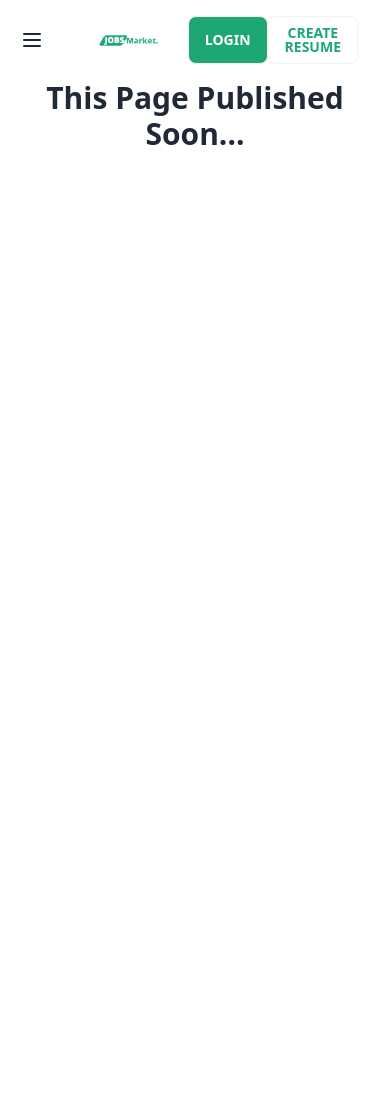
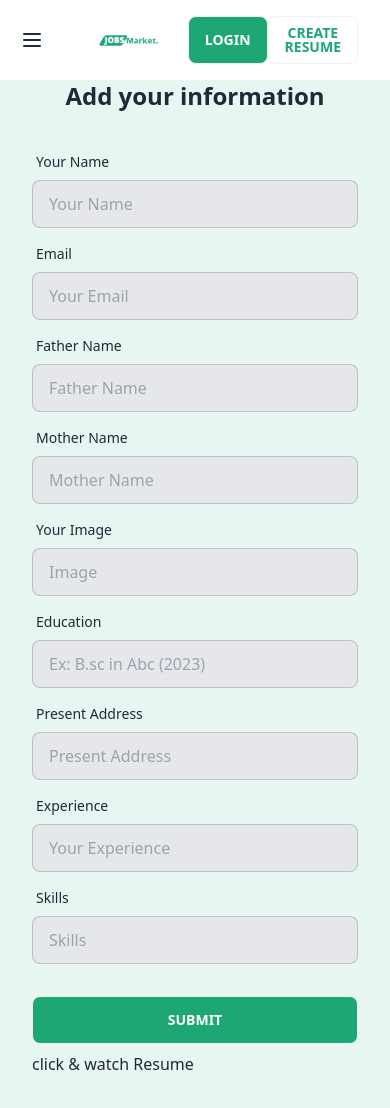
Before and after one commit to shahi-shawal/job-market-client-side, a React (Vite) app: page /resume in a window 390 px wide. Before the commit the page ends 844 px from the top, so only its background shows below. Built offline with nearby package versions, Linux system fonts and the light colour scheme; no server answers.

Commit message:
resume add

```diff
--- a/src/Components/Shared/Navbar.jsx
+++ b/src/Components/Shared/Navbar.jsx
@@ -18,6 +18,7 @@ const Navbar = () => {
        <NavLink  to="/"><li><a>Home</a></li></NavLink>
        <NavLink to="/blog"><li><a>Blogs</a></li></NavLink>
        <NavLink to="/alljobs"><li><a>All Jobs</a></li></NavLink>
+       <NavLink to="/builder"><li><a>Builder</a></li></NavLink>
        {
         user && <>
 
--- /dev/null
+++ b/src/Pages/Builder/Builder.jsx
@@ -0,0 +1,35 @@
+import { useLoaderData } from "react-router-dom";
+import Navbar from "../../Components/Shared/Navbar";
+import { usePDF } from 'react-to-pdf';
+import { FaDownload } from "react-icons/fa";
+
+
+const Builder = () => {
+    const resume = useLoaderData()
+    const { toPDF, targetRef } = usePDF({filename: 'page.pdf'});
+    console.log(resume);
+    return (
+        <div>
+            <Navbar></Navbar>
+            {
+                resume.map(res=><div ref={targetRef} key={res.id}>
+                    <div className="flex border w-96 mx-auto mt-10">
+                         <div className="flex flex-col p-4">
+                         <h1 className="text-center font-bold">Name: {res.name}</h1>
+                         <h1 className="text-center font-semibold">Email: {res.email}</h1>
+                         <h1 className="">Father Name: {res.f_name}</h1>
+                         <h1 className="">Mother Name: {res.m_name}</h1>
+                         <h1 className="">Address: {res.address}</h1>
+                         <h1 className="">Education: {res.education}</h1>
+                         <h1 className="">Skill: {res.skills}</h1>
+                         <h1 className="">Experience: {res.experience}</h1>
+                         </div>
+                         <button className="btn btn-xl  btn-outline bg-black text-white  text-center hover:bg-[#E8F6F1] hover:text-[#1CAE8C]" onClick={() => toPDF()}><FaDownload /></button>
+                    </div>
+                </div>)
+            }
+        </div>
+    );
+};
+
+export default Builder;
--- a/src/Pages/Resume/CreateResume.jsx
+++ b/src/Pages/Resume/CreateResume.jsx
@@ -1,11 +1,172 @@
+import { toast } from "react-hot-toast";
 import Navbar from "../../Components/Shared/Navbar";
+import { Link } from "react-router-dom";
 
 
 const CreateResume = () => {
+    const handelResume=(e)=>{
+       e.preventDefault()
+       const form = e.target
+       const name= form.name.value
+        const email= form.email.value
+        const image= form.image.value
+        const f_name= form.f_name.value
+        const m_name= form.m_name.value
+        const address= form.p_address.value
+        const education= form.education.value
+        const experience = form.experience.value
+        const skills = form.skills.value
+
+    const resume = {
+        name,email,image,f_name,m_name,address,education,experience,skills
+    }
+    console.log(resume);
+
+  fetch("http://localhost:5000/resume",{
+    method:"POST",
+    headers:{
+        "Content-Type":"application/json"
+    },
+    body:JSON.stringify(resume)
+  })
+  .then(res=>res.json())
+  .then(data=>{
+    console.log(data);
+    if (data.insertedId) {
+        toast.success("Your Resume Create successfully")
+     }
+  })
+
+    }
     return (
         <div>
             <Navbar></Navbar>
-            <h1 className="text-center font-bold text-3xl">This Page Published Soon...</h1>
+
+            <div className="w-full lg:w-1/2 mx-auto bg-[#E8F6F1]">
+            <h1 className="text-center font-bold text-2xl">Add your information</h1>
+        <div className="flex-col lg:flex-row">
+          <div className="card  w-full ">
+            <form onSubmit={handelResume} className="card-body">
+              <div className="form-control">
+                <label className="label">
+                  <span className="label-text">Your Name</span>
+                </label>
+                <input
+                  type="text"
+                  name="name"
+                  placeholder="Your Name"
+                  className="input input-bordered bg-gray-200"
+                  required
+                />
+              </div>
+              <div className="form-control">
+                <label className="label">
+                  <span className="label-text">Email</span>
+                </label>
+                <input
+                  type="text"
+                  name="email"
+                  placeholder="Your Email"
+                  className="input input-bordered bg-gray-200"
+                  required
+                />
+              </div>
+              <div className="form-control">
+                <label className="label">
+                  <span className="label-text">Father Name</span>
+                </label>
+                <input
+                  type="text"
+                  name="f_name"
+                  placeholder="Father Name"
+                  className="input input-bordered bg-gray-200"
+                  required
+                />
+              </div>
+              <div className="form-control">
+                <label className="label">
+                  <span className="label-text">Mother Name</span>
+                </label>
+                <input
+                  type="text"
+                  name="m_name"
+                  placeholder="Mother Name"
+                  className="input input-bordered bg-gray-200"
+                  required
+                />
+              </div>
+              <div className="form-control">
+                <label className="label">
+                  <span className="label-text">Your Image</span>
+                </label>
+                <input
+                  type="text"
+                  name="image"
+                  placeholder="Image"
+                  className="input input-bordered bg-gray-200"
+                  required
+                />
+              </div>
+              <div className="form-control">
+                <label className="label">
+                  <span className="label-text">Education</span>
+                </label>
+                <input
+                  type="text"
+                  name="education"
+                  placeholder="Ex: B.sc in Abc (2023)"
+                  className="input input-bordered bg-gray-200"
+                  required
+                />
+              </div>
+              <div className="form-control">
+                <label className="label">
+                  <span className="label-text">Present Address</span>
+                </label>
+                <input
+                  type="text"
+                  name="p_address"
+                  placeholder="Present Address"
+                  className="input input-bordered bg-gray-200"
+                  required
+                />
+              </div>
+              <div className="form-control">
+                <label className="label">
+                  <span className="label-text">Experience</span>
+                </label>
+                <input
+                  type="text"
+                  name="experience"
+                  placeholder="Your Experience"
+                  className="input input-bordered bg-gray-200"
+                  required
+                />
+              </div>
+              <div className="form-control">
+                <label className="label">
+                  <span className="label-text">Skills</span>
+                </label>
+                <input
+                  type="text"
+                  name="skills"
+                  placeholder="Skills"
+                  className="input input-bordered bg-gray-200"
+                  required
+                />
+              </div>
+              <div className="form-control mt-6">
+                <input
+                  className="btn bg-[#1CA774] text-white hover:bg-[#1CA774]"
+                  type="submit"
+                  value="Submit"
+                />
+              </div>
+              <Link to="/builder"><p className=" text-red hover:text-[#1CA774]">click & watch Resume</p></Link>
+            </form>
+          </div>
+        </div>
+      </div>
         </div>
     );
 };
--- a/src/Routes/routes.jsx
+++ b/src/Routes/routes.jsx
@@ -13,6 +13,7 @@ import Error from "../Pages/Error/Error";
 import AppliedJobs from "../Pages/AppliedJobs/AppliedJobs";
 import Blogs from "../Pages/Blogs/Blogs";
 import CreateResume from "../Pages/Resume/CreateResume";
+import Builder from "../Pages/Builder/Builder";
 
 
 const routes =  createBrowserRouter([{
@@ -35,6 +36,11 @@ const routes =  createBrowserRouter([{
         path:"/alljobs",
         element:<Alljobs></Alljobs>,
         loader:()=>fetch("https://job-server-as-11.vercel.app/jobs")
+    },
+    {
+        path:"/builder",
+        element:<Builder></Builder>,
+        loader:()=>fetch("http://localhost:5000/resume")
     },
     {
         path:"/jobs/:id",
```
Also changed, not shown: 1 other file (tests, documents, lock files or other folders).
